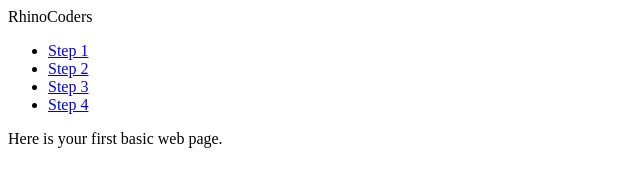
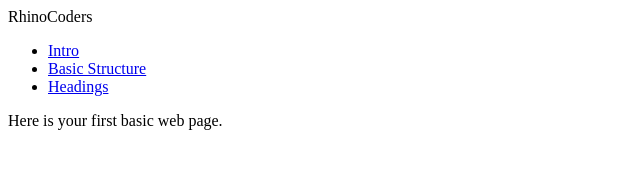
Before and after one commit to jaylaw81/lesson_framework, a plain HTML site: page index.html in a window 1280 px wide. Shown: the whole page, without its empty margins (0-640 px from the left). Drawn offline with nearby package versions, Linux system fonts and the light colour scheme.

Commit message:
added navigation functionality

```diff
--- a/assets/js/lessons.js
+++ b/assets/js/lessons.js
@@ -6,7 +6,6 @@ var content = document.querySelector('#content')
 var lessons = {
     gistArray: [],
     init: function( ){
-        console.log(lessonPlan);
 
         var def = [];
         var res = [];
@@ -17,9 +16,23 @@ var lessons = {
 
         $.when.apply($, def).done(function() {
             lessons.embedGists();
+            lessons.getNav(lessonPlan);
         });
 
 
+    },
+
+    getNav: function(lessonPlan){
+        $.getJSON('/lessons/' + lessonPlan + '/sections.json', function(data){
+
+            for(item in data.navItems){
+                var navLabel = data.navItems[item].labelName;
+                var navSection = data.navItems[item].section;
+                var html = '<li><a href="#'+navSection+'">'+navLabel+'</a></li>';
+                $('#navigation ul').append(html);
+            }
+
+        });
     },
 
     embedGists: function(){
--- a/index.html
+++ b/index.html
@@ -10,10 +10,7 @@
 
         <section id="navigation">
             <ul>
-                <li><a href="#">Step 1</a></li>
-                <li><a href="#">Step 2</a></li>
-                <li><a href="#">Step 3</a></li>
-                <li><a href="#">Step 4</a></li>
+
             </ul>
         </section>
 
--- a/lessons/html-101/index.html
+++ b/lessons/html-101/index.html
@@ -2,6 +2,6 @@
     Here is your first basic web page.
 </p>
 
-<p class="gist-code" data-gist="rhinocoders/c528d28e11536692ea16"></p>
-<p class="gist-code" data-gist="rhinocoders/56df0e584121406f8927"></p>
-<p class="gist-code" data-gist="rhinocoders/c31c3b1a37156b378b3d"></p>
+<p id="intro-html" class="gist-code" data-gist="rhinocoders/c528d28e11536692ea16"></p>
+<p id="intro-structure" class="gist-code" data-gist="rhinocoders/56df0e584121406f8927"></p>
+<p id="intro-headings" class="gist-code" data-gist="rhinocoders/c31c3b1a37156b378b3d"></p>
--- /dev/null
+++ b/lessons/html-101/sections.json
@@ -0,0 +1,16 @@
+{
+    "navItems" : [
+        {
+            "labelName" : "Intro",
+            "section" : "intro-html"
+        },
+        {
+            "labelName" : "Basic Structure",
+            "section" : "intro-structure"
+        },
+        {
+            "labelName" : "Headings",
+            "section" : "intro-headings"
+        }
+    ]
+}
```
